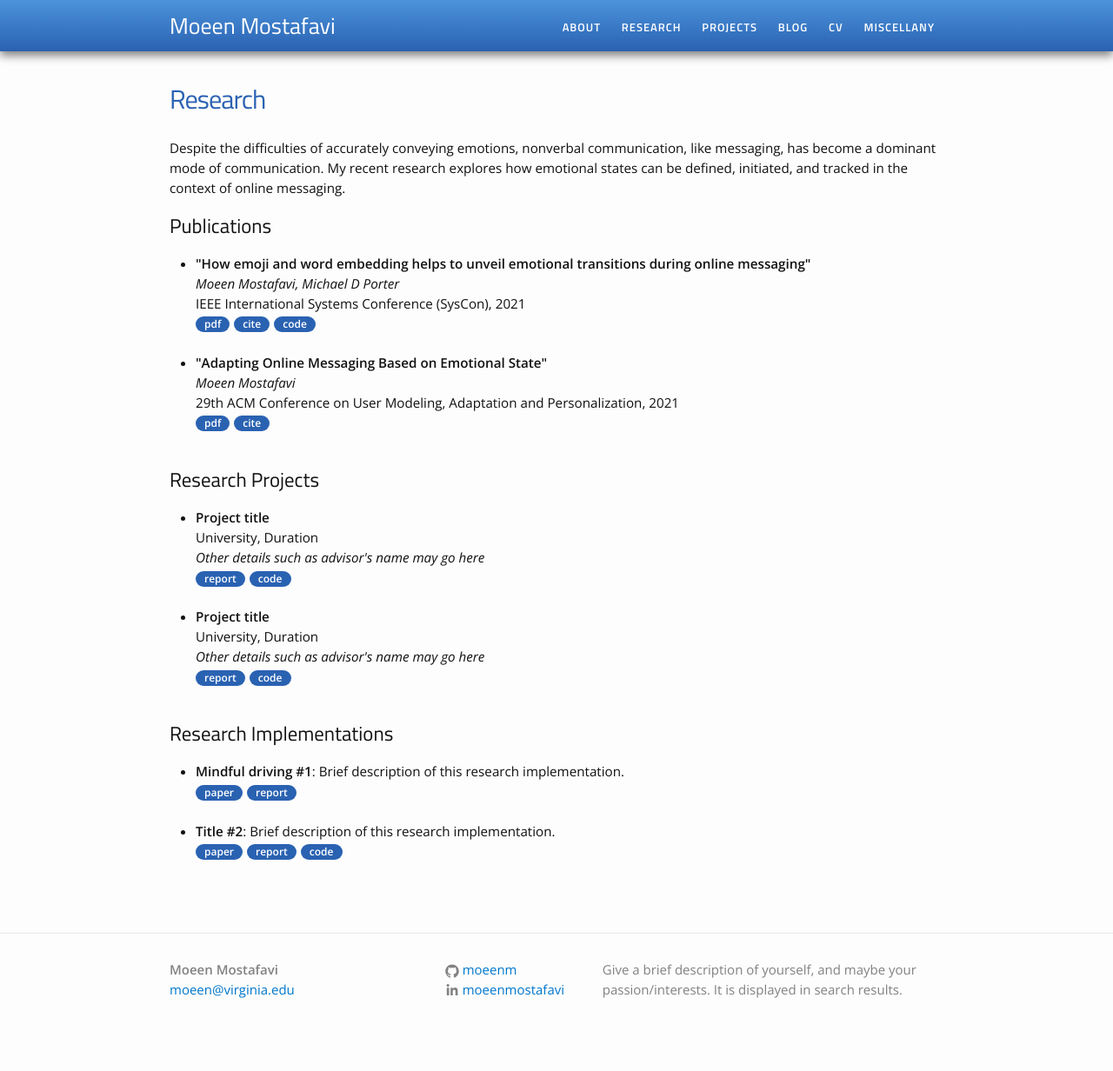
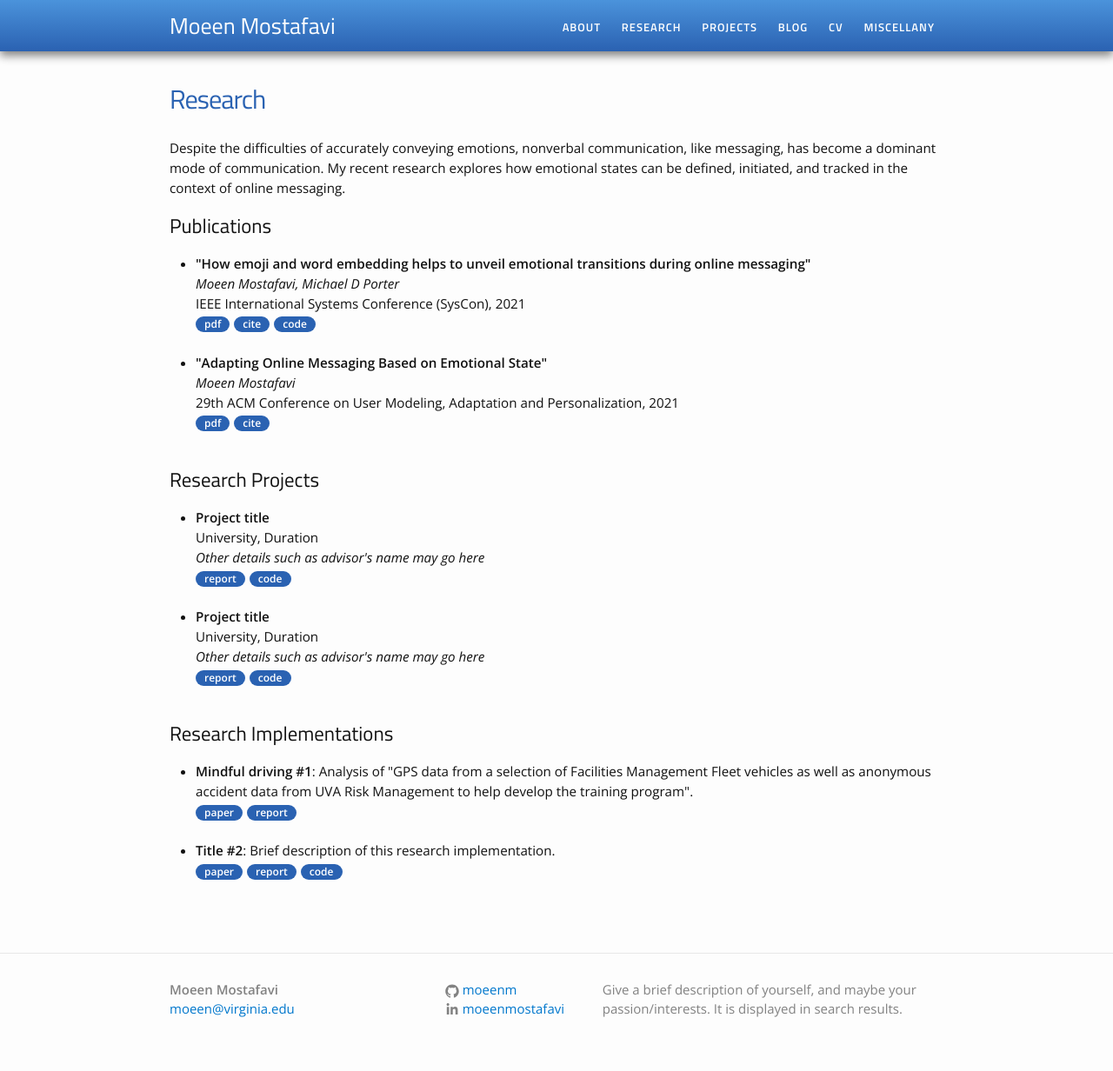
Before and after one commit to moeenm/moeenm.github.io, a Jekyll site: the page built from research.md, in a window 1280 px wide. Shown: the whole page at 87% size. Built offline with Jekyll 4.4.1, drawn with Linux system fonts in a browser that asks for light colours; before the commit the page ends 1209 px from its top, so only the background shows below that.

Commit message:
Update research.md

```diff
--- a/research.md
+++ b/research.md
@@ -41,7 +41,7 @@ Despite the difficulties of accurately conveying emotions, nonverbal communicati
 <h2>Research Implementations</h2>
 <ul>
 	<li>
-		<b>Mindful driving #1</b>: Brief description of this research implementation.<br>
+		<b>Mindful driving #1</b>: Analysis of "GPS data from a selection of Facilities Management Fleet vehicles as well as anonymous accident data from UVA Risk Management to help develop the training program".<br>
 		<a href="https://ieeexplore.ieee.org/stamp/stamp.jsp?arnumber=9483746"><div class="color-button">paper</div></a><a href="https://www.fm.virginia.edu/about/news/mindful-driving.html"><div class="color-button">report</div></a>
 	</li><br>
 	<li>
```
